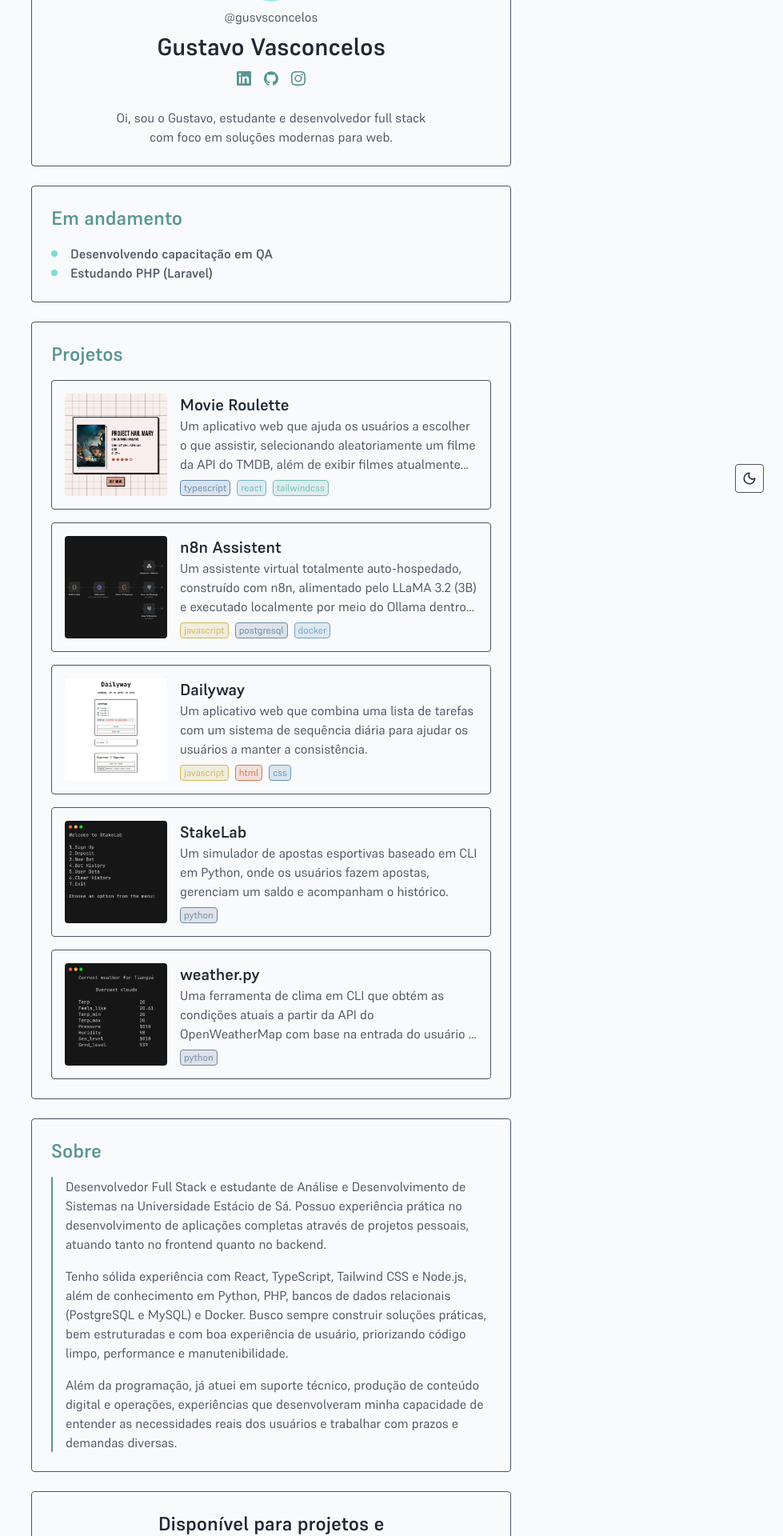
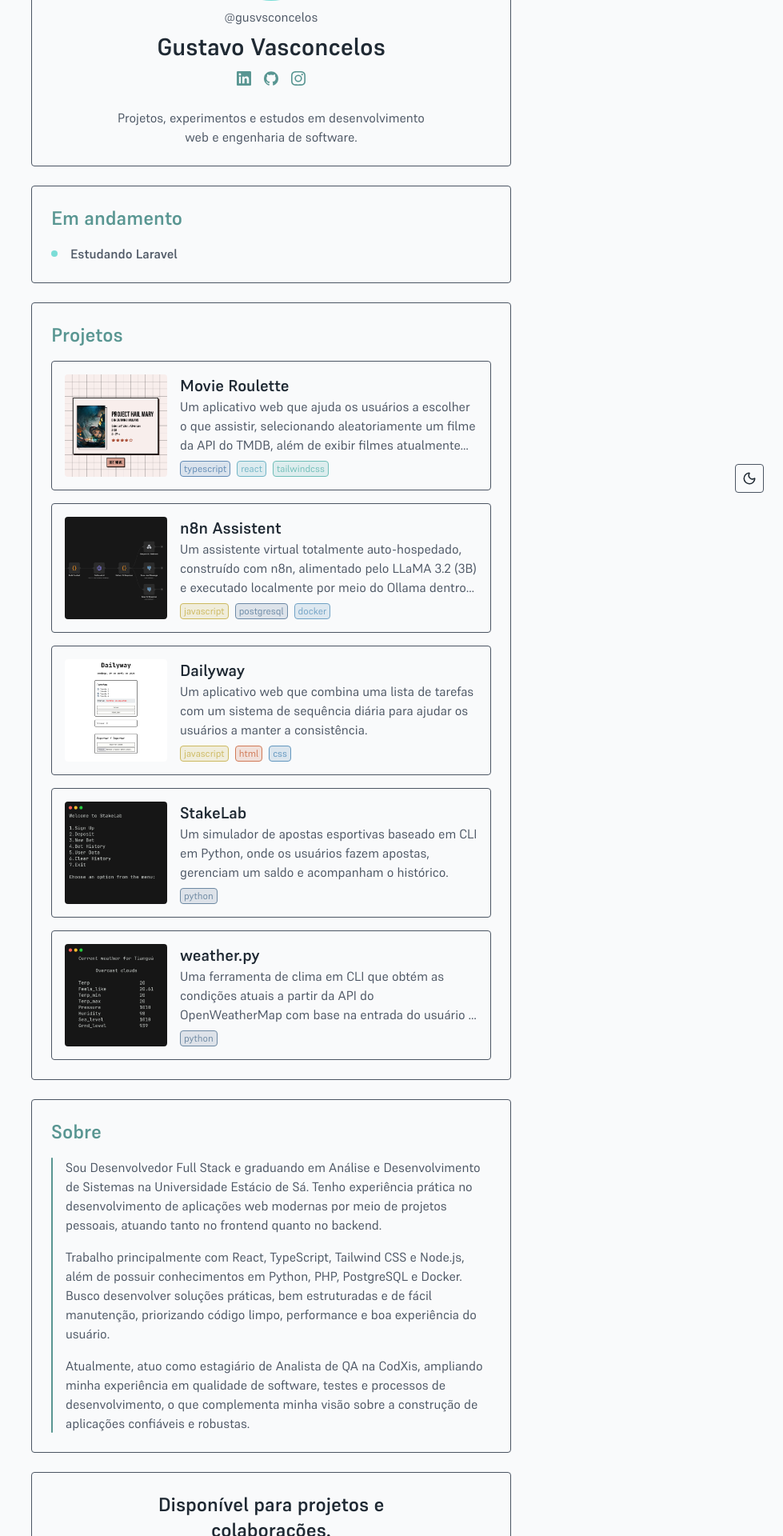
Before and after one commit to gusvsconcelos/portfolio, a React (Vite) app: page / in a window 1280 px wide. Shown: the part 160-2080 px from the top of the page at 80% size, without its empty margins (301-1280 px from the left). Built offline with nearby package versions, Linux system fonts and the light colour scheme.

Commit message:
feat: update hero, currently working on and about me sections

```diff
--- a/src/components/layout/About.tsx
+++ b/src/components/layout/About.tsx
@@ -11,23 +11,24 @@ export default function About() {
         {/* About me */}
         <div className="flex flex-col gap-4 transition duration-300">
           <p>
-            Desenvolvedor Full Stack e estudante de Análise e Desenvolvimento de
-            Sistemas na Universidade Estácio de Sá. Possuo experiência prática
-            no desenvolvimento de aplicações completas através de projetos
-            pessoais, atuando tanto no frontend quanto no backend.
+            Sou Desenvolvedor Full Stack e graduando em Análise e
+            Desenvolvimento de Sistemas na Universidade Estácio de Sá. Tenho
+            experiência prática no desenvolvimento de aplicações web modernas
+            por meio de projetos pessoais, atuando tanto no frontend quanto no
+            backend.
           </p>
           <p>
-            Tenho sólida experiência com React, TypeScript, Tailwind CSS e
-            Node.js, além de conhecimento em Python, PHP, bancos de dados
-            relacionais (PostgreSQL e MySQL) e Docker. Busco sempre construir
-            soluções práticas, bem estruturadas e com boa experiência de
-            usuário, priorizando código limpo, performance e manutenibilidade.
+            Trabalho principalmente com React, TypeScript, Tailwind CSS e
+            Node.js, além de possuir conhecimentos em Python, PHP, PostgreSQL e
+            Docker. Busco desenvolver soluções práticas, bem estruturadas e de
+            fácil manutenção, priorizando código limpo, performance e boa
+            experiência do usuário.
           </p>
           <p>
-            Além da programação, já atuei em suporte técnico, produção de
-            conteúdo digital e operações, experiências que desenvolveram minha
-            capacidade de entender as necessidades reais dos usuários e
-            trabalhar com prazos e demandas diversas.
+            Atualmente, atuo como estagiário de Analista de QA na CodXis,
+            ampliando minha experiência em qualidade de software, testes e
+            processos de desenvolvimento, o que complementa minha visão sobre a
+            construção de aplicações confiáveis e robustas.
           </p>
         </div>
       </div>
--- a/src/components/layout/CurrentlyWorkingOn.tsx
+++ b/src/components/layout/CurrentlyWorkingOn.tsx
@@ -8,8 +8,7 @@ export default function CurrentlyWorkingOn() {
 
       {/*Working on*/}
       <div className="mt-4">
-        <WorkingOn activity="Desenvolvendo capacitação em QA" />
-        <WorkingOn activity="Estudando PHP (Laravel)" />
+        <WorkingOn activity="Estudando Laravel" />
       </div>
     </section>
   );
--- a/src/components/layout/Header.tsx
+++ b/src/components/layout/Header.tsx
@@ -35,8 +35,8 @@ export default function Header() {
 
       {/*Introduction*/}
       <p className="max-w-98 text-center text-fg-2 dark:text-fg-dark-2">
-        Oi, sou o Gustavo, estudante e desenvolvedor full stack com foco em
-        soluções modernas para web.
+        Projetos, experimentos e estudos em desenvolvimento web e engenharia de
+        software.
       </p>
     </header>
   );
```
